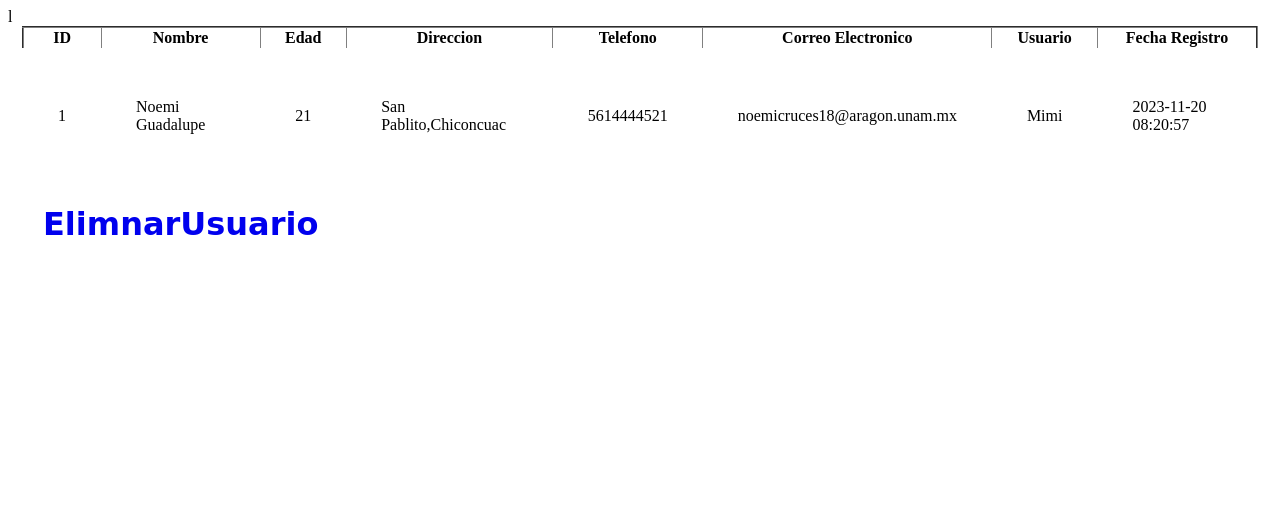
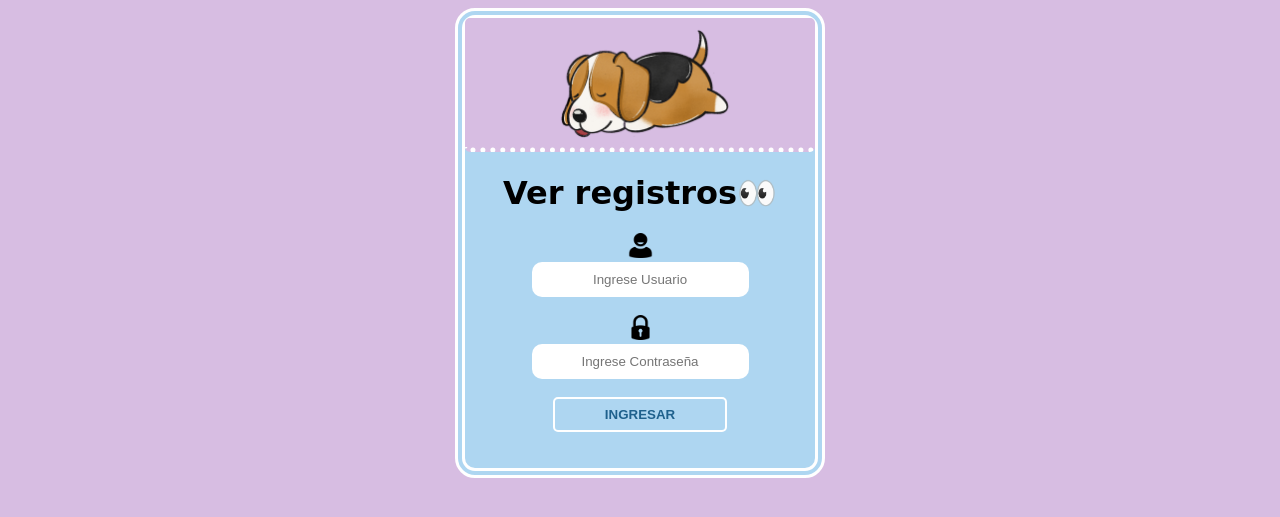
Before and after one commit to MimiCruces/Proyecto-Programacion, a PHP site: page /Listar.php in a window 1280 px wide. Shown: the top 517 px of the page. Run offline with PHP 8.4, Linux system fonts and the light colour scheme; data comes from the database, SQL or seed files in the repository.

Commit message:
Se agregaron estilos al modulo de listar registros

```diff
--- a/Listar.php
+++ b/Listar.php
@@ -1,67 +1,34 @@
 <!DOCTYPE html>
-<html lang="es">
+<html lang="en">
 <head>
     <meta charset="UTF-8">
     <meta name="viewport" content="width=device-width, initial-scale=1.0">
-    <title>Listar Usuarios AmiBeagles</title>
+    <title>ver registros</title>
+    <link rel="shortcut icon" href="Media/Imagenes/faviconBeagle.png" type="image/x-icon">
+    <link rel="stylesheet" href="Media/estilos.css">
     <!-- Metadatos -->
     <meta name="author" content="Noemi Cruces Hernández" >
     <meta name="description" content="Pagina web proyecto">
-    <link rel="shortcut icon" href="Media/Imagenes/faviconBeagle.png" type="image/x-icon">
-    <link rel="stylesheet" href="Media/estilos.css">
 </head>
-<body>
+<body class="bodyRegistros">
+    <form action="respuesta_Listar.php" method="post">
+        <div class="ventanaLogin">
+            <div class="Contimg">
+                <img src="Media/Imagenes/Beagle_Registros.png" alt="PerritoDurmiedo">
+            </div>
+            <h1>Ver registros👀</h1>
+            <label for=""><img class="imagenIcono" src="Media/Imagenes/usuario.png" alt="usuario simbolo "  > </label>
+            <br>
+            <input type="text" name="usuario" placeholder="Ingrese Usuario" required>
+            <br> <br>
+            <label for=""><img class="imagenIcono" src="Media/Imagenes/contraseña.png" alt="contraseña simbolo"  > </label>
+            <br>
+            <input type="password" name="contraseña"  placeholder="Ingrese Contraseña" required >
+            <br><br>
+            <button type="submit"><b>INGRESAR</b></button>
+            <br> <br> <br>
+        </div>
+       </form>
 
 </body>
-</html>l
-<?php
-require "conexionBD.php";
-mysqli_set_charset($conexion,'utf8');
-//genear el query
-$consulta_sql="SELECT * FROM usuario";
-
-//mandar el query por medio de la conexion y almacenaremos el resultado en una variable
-$resultado = $conexion->query($consulta_sql);
-
-// Retorna el numero de filas del resultado. Si encuentra mas de uno lo usamos para imprimir el resultado en nuestra tabla
-$count = mysqli_num_rows($resultado);
-
-echo "<table border='2' >
-    <tr>
-        <th>ID</th>
-        <th>Nombre</th>
-        <th>Edad</th>
-        <th>Direccion</th>
-        <th>Telefono</th>
-        <th>Correo Electronico</th>
-        <th>Usuario</th>
-        <th>Fecha Registro</th>
-
-    </tr>";
-
-if ( $count>0 ){
-    //aqui se pintarian los registro de la DB
-    while( $row = mysqli_fetch_assoc($resultado)  ){
-     echo "<tr>";
-     echo"<td>". $row['id'] ."</td>";
-     echo"<td>". $row['nombre'] ."</td>";
-     echo"<td>". $row['edad'] ."</td>";
-     echo"<td>". $row['direccion'] ."</td>";
-     echo"<td>". $row['telefono'] ."</td>";
-     echo"<td>". $row['correo'] ."</td>";
-     echo"<td>". $row['nombre_usuario'] ."</td>";
-     echo"<td>". $row['Fecha_Registro'] ."</td>";
-     echo "</tr>";
-
-    }
-    echo "</table>";
-
-}else{
-
-
-    echo"<h1 style='color:red' >Sin Ningun registro</h1>";
-    }
-
-    echo "<h1><a href='EliminarUsuario.php'>ElimnarUsuario</a></h1>";
-
-?>
+</html>
--- a/Media/estilos.css
+++ b/Media/estilos.css
@@ -142,3 +142,6 @@ td {
 .bodyrespuesta{
     background-color: #ffd792;
 }
+.bodyRegistros{
+background-color: #D7BDE2 ;;
+}
--- a/prueba.html
+++ b/prueba.html
@@ -10,7 +10,7 @@
     <meta name="author" content="Noemi Cruces Hernández" >
     <meta name="description" content="Pagina web proyecto">
 </head>
-<body class="bodyrespuesta">
+<body class="bodyRegistros">
     <br><br><br><br><br>
     <div class="respuesta">
         <br><br>
@@ -22,7 +22,7 @@
         <a href="Eliminar.php"><img class="imagenIcono" src="Media/Imagenes/icono_regresar.png" alt="icono de regreso">Regresar</a>;
         <div class="colorBlanco">
         <a  href="index.php"><img class="imagenIcono" src="Media/Imagenes/icono_inicio.png" alt="icono de inicio">Ir a página principal</a>
-         </div>
+        </div>
     </div>
     <br><br>
     </div>
```
Also changed, not shown: respuesta_Listar.php (added, +79 -0 lines), Media/Imagenes/Beagle_Registros.png (added).
